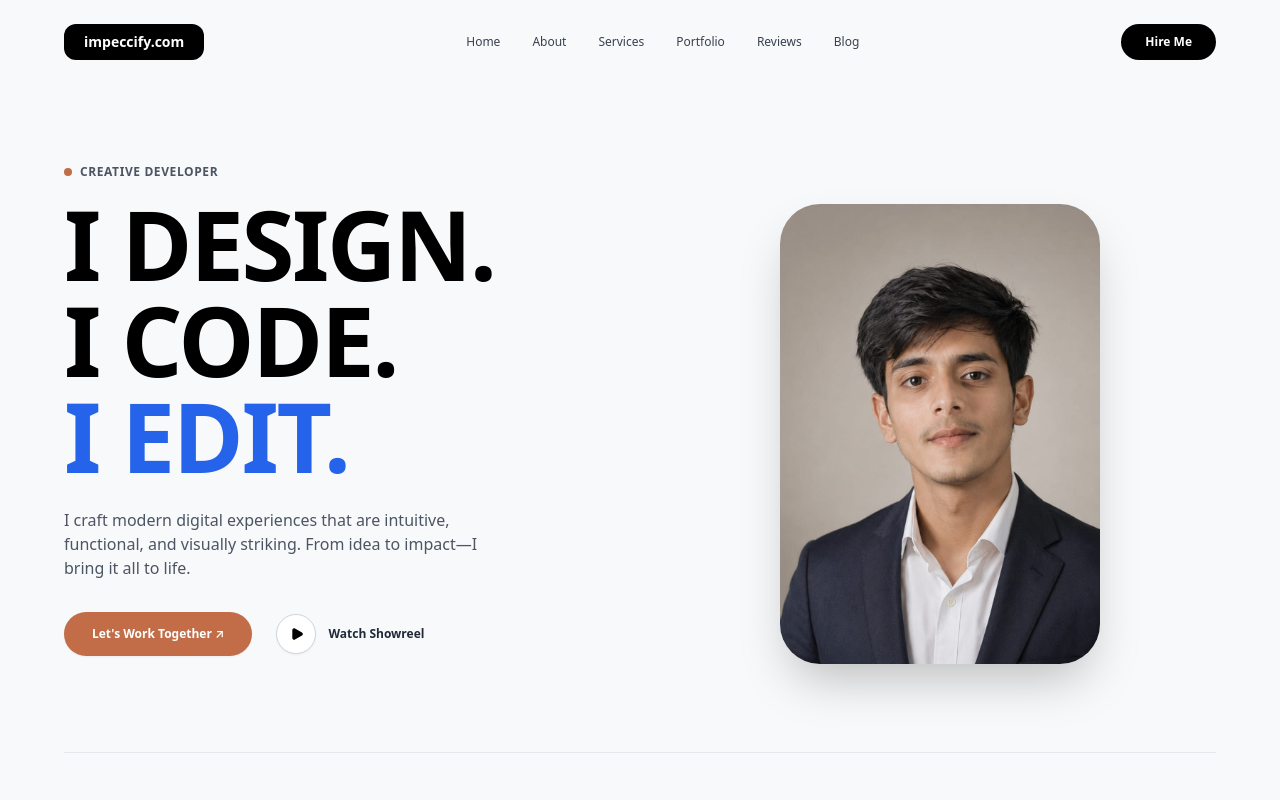
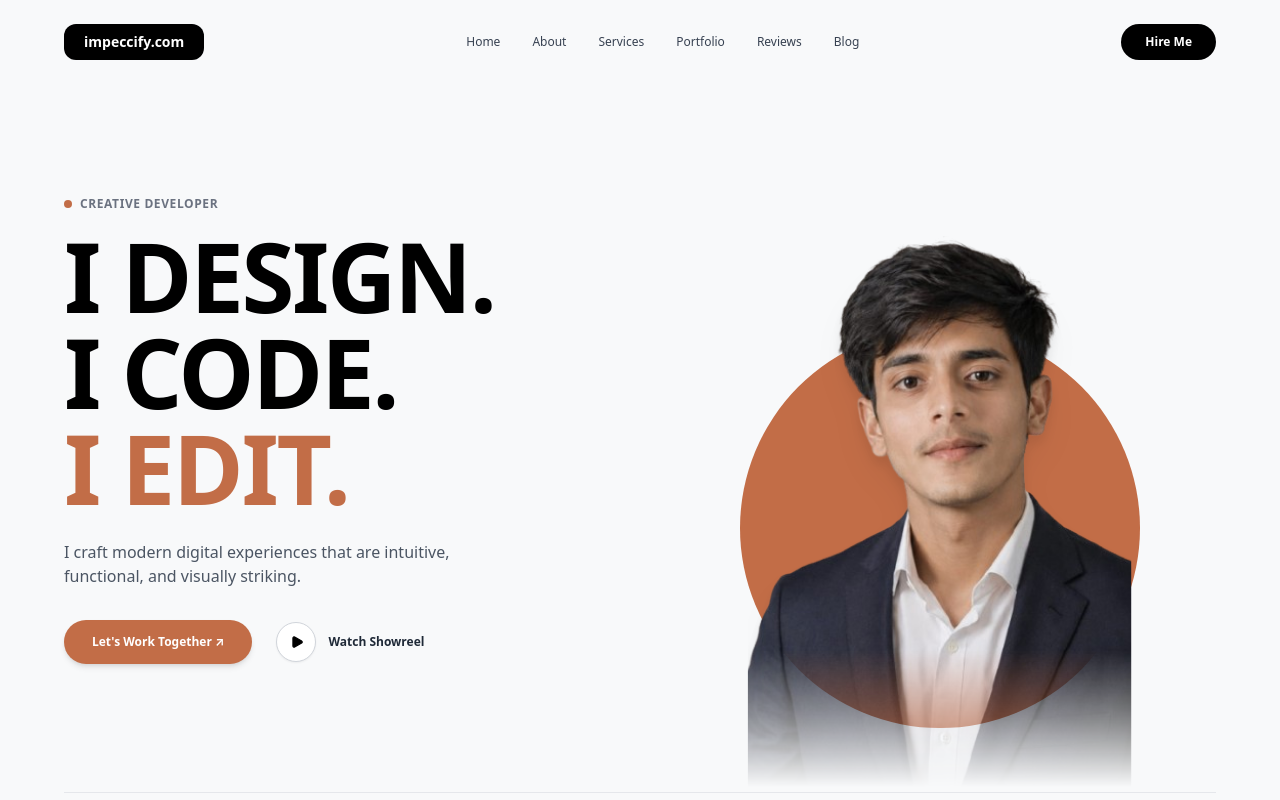
Before and after one commit to Kunal435573/portfolio, a Next.js app: page / in a window 1280 px wide. Shown: the top 800 px of the page. Built offline with nearby package versions, Linux system fonts and the light colour scheme.

Commit message:
style: updated hero section, font, and layout to match reference design

```diff
--- a/app/layout.tsx
+++ b/app/layout.tsx
@@ -1,10 +1,10 @@
-import type { Metadata } from "next";
+import { Plus_Jakarta_Sans } from "next/font/google";
 import "./globals.css";
 
-export const metadata: Metadata = {
-  title: "Kunal - Developer & Designer",
-  description: "Full-stack developer building AI-powered tools",
-};
+const jakarta = Plus_Jakarta_Sans({
+  subsets: ["latin"],
+  weight: ["400", "500", "700", "800", ],
+});
 
 export default function RootLayout({
   children,
@@ -12,8 +12,8 @@ export default function RootLayout({
   children: React.ReactNode;
 }) {
   return (
-    <html lang="en">
-      <body>{children}</body>
+    <html lang="en" className={jakarta.className}>
+      <body className="bg-[#f7f5f0] text-black antialiased">{children}</body>
     </html>
   );
 }
--- a/components/Hero.tsx
+++ b/components/Hero.tsx
@@ -4,34 +4,34 @@ import { Play } from "lucide-react";
 export default function Hero() {
   return (
     <section className="w-full min-h-[85vh] flex flex-col justify-between px-6 md:px-16 py-8 max-w-7xl mx-auto">
-      {/* Main Hero Content - Grid Layout */}
+      {/* Main Hero Grid */}
       <div className="grid grid-cols-1 md:grid-cols-2 gap-12 items-center">
 
-        {/* Left Column: Content */}
+        {/* Left Column: Typography */}
         <div>
           <div className="flex items-center gap-2 mb-4">
             <span className="w-2 h-2 rounded-full bg-[#c26d47]"></span>
-            <span className="text-xs font-semibold tracking-wider text-gray-600 uppercase">
+            <span className="text-xs font-bold tracking-wider text-gray-500 uppercase">
               Creative Developer
             </span>
           </div>
 
-          <h1 className="text-6xl md:text-8xl font-black text-black leading-none mb-6 tracking-tight">
+          <h1 className="text-6xl md:text-8xl font-black text-black leading-[0.95] mb-6 tracking-tight">
             I DESIGN.<br />
             I CODE.<br />
-            <span className="text-blue-600">I EDIT.</span>
+            <span className="text-[#c26d47]">I EDIT.</span>
           </h1>
 
-          <p className="text-gray-600 text-sm md:text-base mb-8 max-w-md leading-relaxed">
-            I craft modern digital experiences that are intuitive, functional, and visually striking. From idea to impact—I bring it all to life.
+          <p className="text-gray-600 text-sm md:text-base mb-8 max-w-md leading-relaxed font-medium">
+            I craft modern digital experiences that are intuitive, functional, and visually striking.
           </p>
 
           <div className="flex items-center gap-6 mb-12">
-            <button className="bg-[#c26d47] text-white px-7 py-3.5 rounded-full text-xs font-semibold hover:bg-[#a85b39] transition-colors flex items-center gap-2 shadow-sm">
+            <button className="bg-[#c26d47] text-white px-7 py-3.5 rounded-full text-xs font-bold hover:bg-[#a85b39] transition-all shadow-md">
               Let's Work Together ↗
             </button>
 
-            <button className="flex items-center gap-3 text-xs font-semibold text-gray-800 hover:opacity-80 transition-opacity">
+            <button className="flex items-center gap-3 text-xs font-bold text-gray-800 hover:opacity-80 transition-opacity">
               <span className="w-10 h-10 rounded-full border border-gray-300 flex items-center justify-center bg-white shadow-sm">
                 <Play size={14} className="fill-black text-black ml-0.5" />
               </span>
@@ -40,39 +40,40 @@ export default function Hero() {
           </div>
         </div>
 
-        {/* Right Column: Profile Picture with Circles */}
-        <div className="relative flex justify-center items-center">
-          {/* Main Terracotta Circle Background */}
-          <div className="w-72 h-72 md:w-96 md:h-96 rounded-full bg-[#c26d47] absolute -z-10 translate-x-4 -translate-y-4"></div>
+               {/* Right Column: 3D Pop-out Cutout over Terracotta Circle */}
+        <div className="relative flex justify-center items-end h-[480px] md:h-[580px]">
+          {/* Terracotta Circle Background */}
+          <div className="w-[320px] h-[320px] md:w-[400px] md:h-[400px] rounded-full bg-[#c26d47] absolute bottom-4 z-0"></div>
 
-          {/* Outer Gray Ring */}
-          <div className="w-[300px] h-[300px] md:w-[410px] md:h-[410px] rounded-full border-[20px] border-gray-100 absolute -z-20"></div>
+          {/* Scaled PNG Cutout - Head pops out */}
+         <img
+  src="/profile1.png"
+  alt="Profile Cutout"
+  className="relative z-10 h-[520px] md:h-[620px] object-contain scale-110 translate-y-3 drop-shadow-xl"
+  style={{
+    maskImage: "linear-gradient(to bottom, black 80%, transparent 100%)",
+    WebkitMaskImage: "linear-gradient(to bottom, black 80%, transparent 100%)"
+  }}
+/>
 
-          {/* Actual Profile Picture Container */}
-          <div className="w-72 h-[400px] md:w-80 md:h-[460px] rounded-[40px] overflow-hidden shadow-2xl relative z-10">
-            <img
-              src="/profile.jpg"
-              alt="Profile"
-              className="w-full h-full object-cover"
-            />
-          </div>
         </div>
+
       </div>
 
-      {/* Bottom Stats Section */}
+      {/* Bottom Stats Bar */}
       <div className="flex items-center gap-12 pt-12 border-t border-gray-200 mt-12">
         <div>
-          <h4 className="text-3xl font-extrabold text-black">120+</h4>
+          <h4 className="text-3xl font-black text-black">120+</h4>
           <p className="text-[10px] font-bold tracking-widest text-gray-400 uppercase">Projects Completed</p>
         </div>
         <div className="h-8 w-[1px] bg-gray-300"></div>
         <div>
-          <h4 className="text-3xl font-extrabold text-black">10yr</h4>
+          <h4 className="text-3xl font-black text-black">10yr</h4>
           <p className="text-[10px] font-bold tracking-widest text-gray-400 uppercase">Experience</p>
         </div>
         <div className="h-8 w-[1px] bg-gray-300"></div>
         <div>
-          <h4 className="text-3xl font-extrabold text-black">98%</h4>
+          <h4 className="text-3xl font-black text-black">98%</h4>
           <p className="text-[10px] font-bold tracking-widest text-gray-400 uppercase">Client Satisfaction</p>
         </div>
       </div>
```
Also changed, not shown: public/profile1.png (added).
